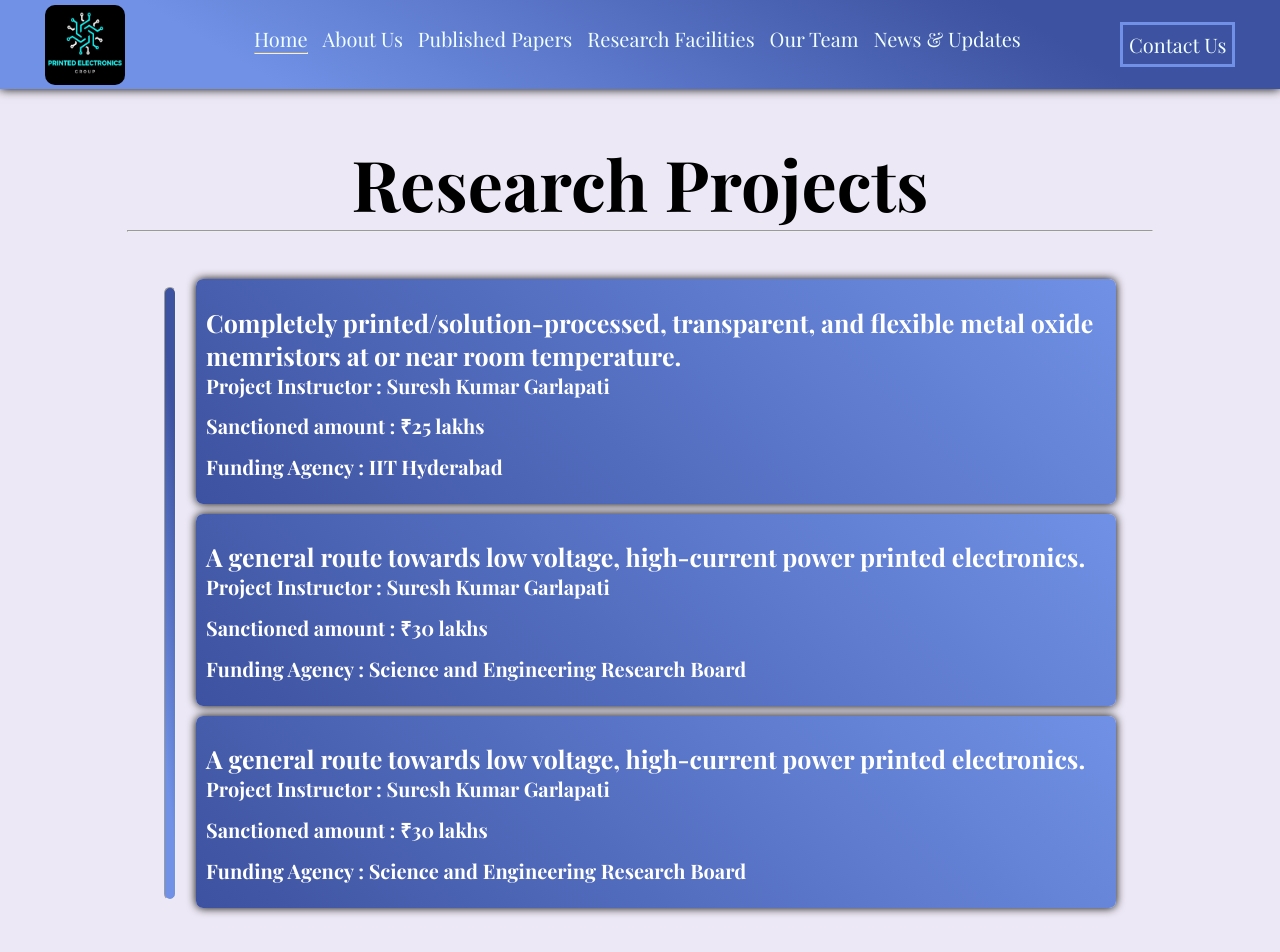
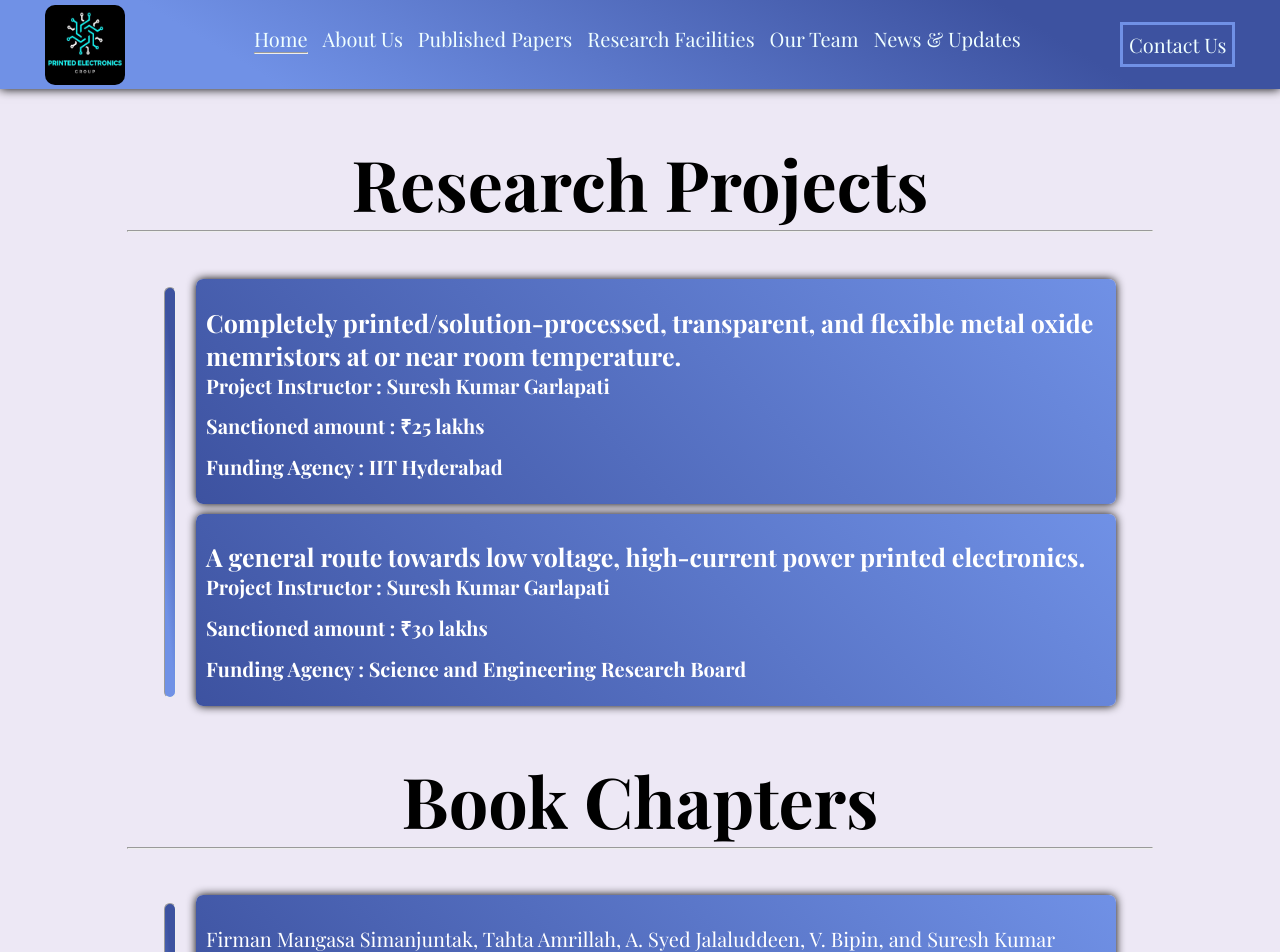
Before and after one commit to Aadarsh032/Printed-Electronics, a React (Vite) app in the folder Printed-Electronics/: page /PublishedPapers in a window 1280 px wide. Shown: the top 952 px of the page. Built offline with nearby package versions, Linux system fonts and the light colour scheme; a web font is replaced by a local one.

Commit message:
Update research_projects.js

```diff
--- a/Printed-Electronics/src/assets/research_projects.js
+++ b/Printed-Electronics/src/assets/research_projects.js
@@ -11,13 +11,6 @@ const research_projects =[
         sanctioned_amount:"₹30 lakhs",
         funding_agency:"Science and Engineering Research Board"
 
-    },
-    {
-        topic_name:"A general route towards low voltage, high-current power printed electronics.",
-        project_instructor:`Suresh Kumar Garlapati`,
-        sanctioned_amount:"₹30 lakhs",
-        funding_agency:"Science and Engineering Research Board"
-
     }
 ]
 export default research_projects;
```
